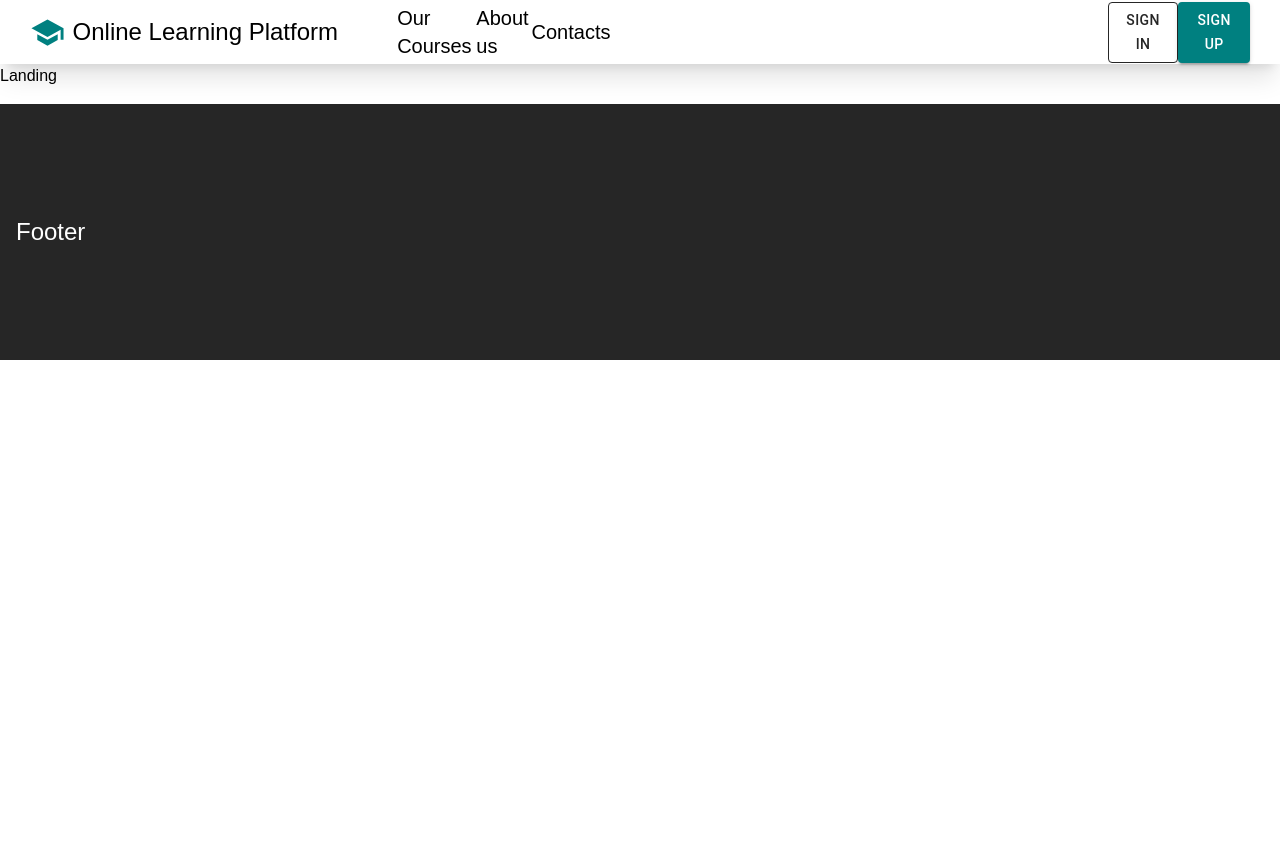
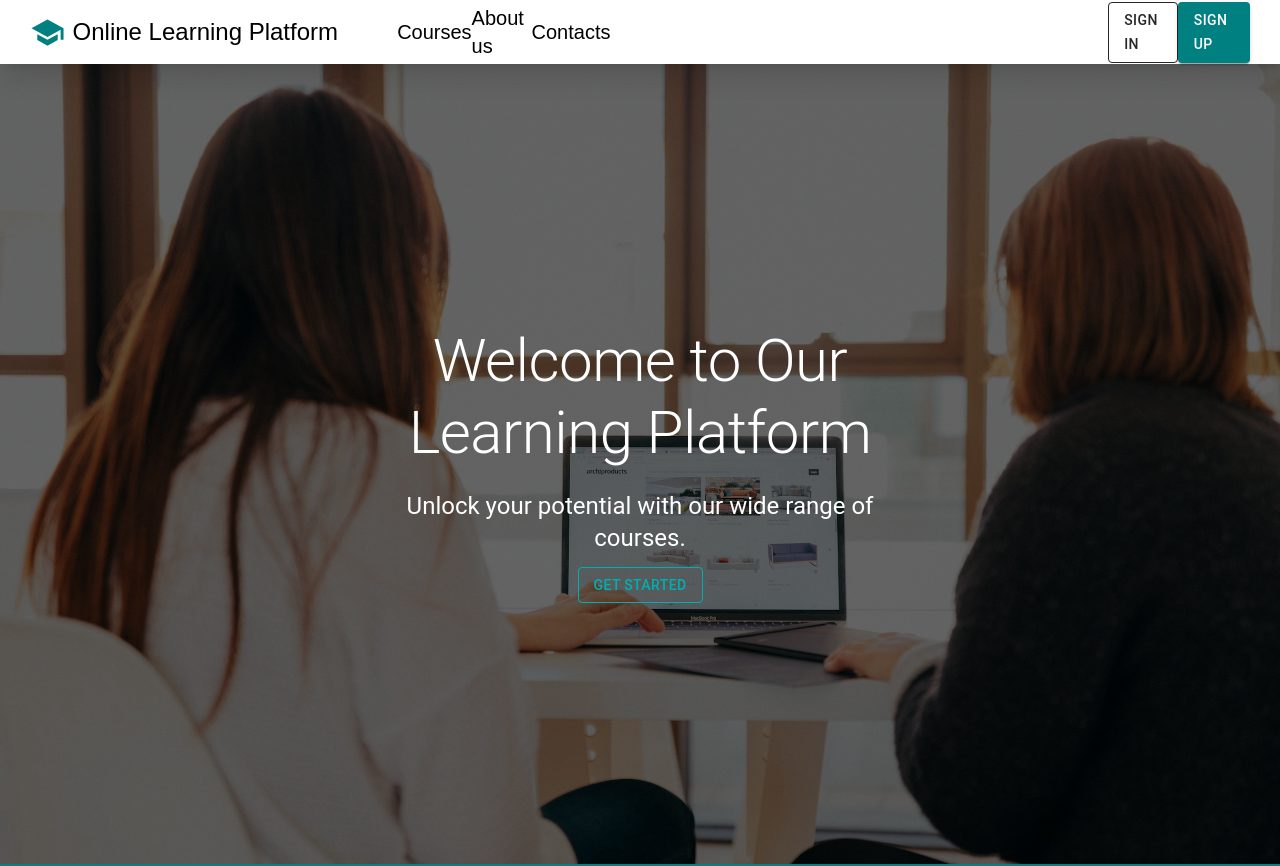
Before and after one commit to joaoyp/learning-platform, a React (Create React App) app: page / in a window 1280 px wide. Shown: the top 866 px of the page. Before the commit the page ends 800 px from the top, so only its background shows below. Built offline with nearby package versions, Linux system fonts and the light colour scheme; the HTML template or start-up script is replaced by a standard one.

Commit message:
Landing Page + Courses Cards Prototype

```diff
--- a/src/components/Footer.jsx
+++ b/src/components/Footer.jsx
@@ -1,7 +1,7 @@
 export const Footer = () => {
   return (
     <>
-      <div className="flex items-center text-white bg-gray-dark h-64 text-2xl mt-4">
+      <div className="flex items-center text-white bg-dark-teal h-64 text-2xl">
         <p className="ml-4">Footer</p>
       </div>
     </>
--- a/src/components/Header.jsx
+++ b/src/components/Header.jsx
@@ -4,11 +4,11 @@ import { Navbar } from "./Navbar";
 export const Header = () => {
   return (
     <>
-      <div className="flex items-center justify-around text-dark-gray shadow-xl bg-white h-16 text-2xl top-0 sticky w-full">
+      <div className="z-10 flex background-blur items-center justify-around text-dark-gray shadow-xl bg-white h-16 text-2xl top-0 sticky w-full">
         <a href="/">
           <div className="flex items-center">
             <SchoolIcon fontSize="large" sx={{ color: "teal" }} />
-            <p className="ml-2">Online Learning Platform</p>
+            <p className="ml-2 ">Online Learning Platform</p>
           </div>
         </a>
         <Navbar />
--- a/src/components/Navbar.jsx
+++ b/src/components/Navbar.jsx
@@ -5,18 +5,19 @@ export const Navbar = () => {
     <>
       <div className="flex w-8/12 justify-between text-xl">
         <ul className="flex justify-between items-center w-3/12">
-          <li>
-            <a href="/courses">Our Courses</a>
+          <li className=" hover:text-dark-teal">
+            <a href="/courses">Courses</a>
           </li>
-          <li>
+          <li className=" hover:text-dark-teal">
             <a href="/about">About us</a>
           </li>
-          <li>
+          <li className=" hover:text-dark-teal">
             <a href="/contacts">Contacts</a>
           </li>
         </ul>
         <ul className="flex justify-around items-center w-2/12 ml-24">
           <Button
+            href="/sign-in"
             sx={{
               borderColor: "#262626",
               color: "#262626",
@@ -29,6 +30,7 @@ export const Navbar = () => {
             Sign In
           </Button>
           <Button
+            href="/sign-up"
             sx={{
               borderColor: "#262626",
               color: "white",
--- a/src/pages/Courses.js
+++ b/src/pages/Courses.js
@@ -1,7 +1,67 @@
+import React, { useEffect, useState } from "react";
+import axios from "axios";
+import {
+  Card,
+  CardContent,
+  CardActions,
+  Typography,
+  Button,
+} from "@mui/material";
+
 export const Courses = () => {
+  const [courses, setCourses] = useState([]);
+  const [loading, setLoading] = useState(true);
+
+  useEffect(() => {
+    const fetchCourses = async () => {
+      try {
+        const response = await axios.get("http://localhost:8080/courses/all");
+        const data = response.data;
+
+        const shuffledCourses = data.sort(() => 0.5 - Math.random());
+        const selectedCourses = shuffledCourses.slice(0, 5);
+
+        setCourses(selectedCourses);
+        setLoading(false);
+      } catch (error) {
+        console.error("Error fetching courses:", error);
+      }
+    };
+
+    fetchCourses();
+  }, []);
+
   return (
-    <>
-      <h1>Courses Page</h1>
-    </>
+    <div>
+      {loading ? (
+        <p>Loading courses...</p>
+      ) : (
+        <div className="m-8 grid grid-cols-2 md:grid-cols-4 lg:grid-cols-5 gap-4">
+          {courses.map((course) => (
+            <Card sx={{ maxWidth: 600 }}>
+              <CardContent>
+                <Typography variant="h3" gutterBottom>
+                  {course.name}
+                </Typography>
+                <Typography variant="h4" component="div">
+                  {course.description}
+                </Typography>
+                <Typography sx={{ mb: 1.5 }} color="text.secondary">
+                  {course.instructor}
+                </Typography>
+                <Typography variant="body1">
+                  {course.duration}
+                  <br />
+                  {course.price === 0 ? "FREE" : course.price + "€"}
+                </Typography>
+              </CardContent>
+              <CardActions>
+                <Button size="small">Details</Button>
+              </CardActions>
+            </Card>
+          ))}
+        </div>
+      )}
+    </div>
   );
 };
--- a/src/pages/LandingPage.js
+++ b/src/pages/LandingPage.js
@@ -1,9 +1,38 @@
+import React from "react";
+import { Container, Typography, Button } from "@mui/material";
+
 export const LandingPage = () => {
   return (
-    <>
-      <h1>Landing</h1>
-    </>
-
-    //TODO: Hero Page
+    <div className="relative">
+      <div className="bg-hero bg-cover w-full h-screen"></div>
+      <div className="absolute inset-0 flex items-center justify-center bg-opacity-60 bg-black">
+        <div className="text-white text-4xl font-bold">
+          <Container
+            maxWidth="sm"
+            className="text-center relative text-white flex items-center"
+          >
+            <Typography variant="h2" component="h1" gutterBottom>
+              Welcome to Our Learning Platform
+            </Typography>
+            <Typography variant="h5" gutterBottom>
+              Unlock your potential with our wide range of courses.
+            </Typography>
+            <Button
+              variant="outlined"
+              href="/courses"
+              sx={{
+                borderColor: "#00b0b0",
+                color: "#00b0b0",
+                "&:hover": {
+                  borderColor: "#00b0b0",
+                },
+              }}
+            >
+              Get Started
+            </Button>
+          </Container>
+        </div>
+      </div>
+    </div>
   );
 };
--- a/tailwind.config.js
+++ b/tailwind.config.js
@@ -5,6 +5,7 @@ module.exports = {
     colors: {
       blue: "#1fb6ff",
       purple: "#7e5bef",
+      black: "#000000",
       pink: "#ff49db",
       orange: "#ff7849",
       green: "#13ce66",
@@ -13,6 +14,8 @@ module.exports = {
       gray: "#8492a6",
       "gray-light": "#d3dce6",
       teal: "#2DD4BF",
+      "light-teal": "#00b0b0",
+      "dark-teal": "#008080",
       white: "#ffffff",
     },
     fontFamily: {
@@ -20,6 +23,9 @@ module.exports = {
       serif: ["Merriweather", "serif"],
     },
     extend: {
+      backgroundImage: {
+        hero: "url('/src/assets/images/hero.jpg')",
+      },
       spacing: {
         "8xl": "96rem",
         "9xl": "128rem",
```
Also changed, not shown: src/assets/images/hero.jpg (added).
